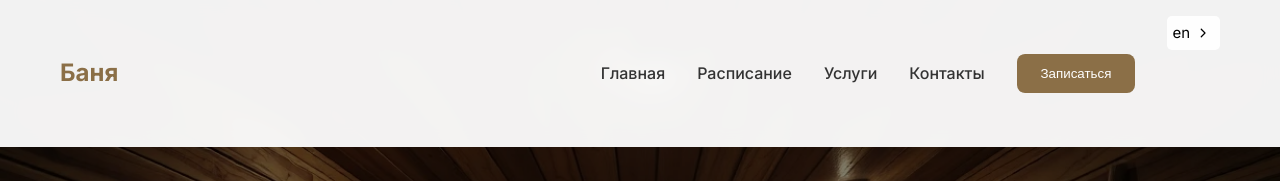
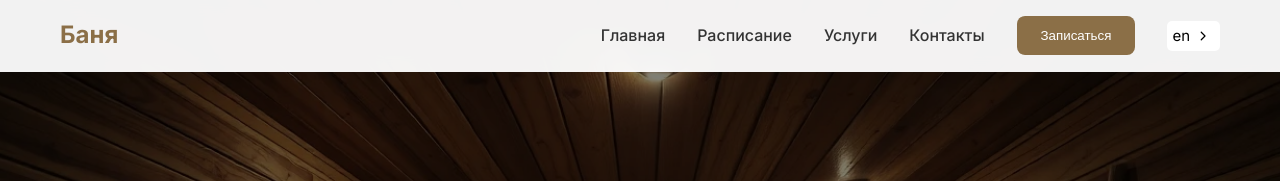
Before and after one commit to YurcheuskiRadzivon/project-b-frontend, a Vue app: page / in a window 1280 px wide. Shown: the top 181 px of the page. Built offline with nearby package versions, Linux system fonts and the light colour scheme.

Commit message:
add language switcher v2

```diff
--- a/src/components/LanguageSwitcher.vue
+++ b/src/components/LanguageSwitcher.vue
@@ -38,10 +38,11 @@
 .select {
     width: fit-content;
     cursor: pointer;
-  position: relative;
     transition: 300ms;
     color: black;
-  overflow: hidden;
+    overflow: visible; /* Изменено с hidden */
+    position: relative; /* Изменено с absolute */
+    height: 30px; /* Фиксированная высота */
 }
 
 .selected {
@@ -55,6 +56,7 @@
     display: flex;
     align-items: center;
     justify-content: space-between;
+    height: 100%;
 }
 
 .arrow {
@@ -74,15 +76,18 @@
     border-radius: 5px;
     padding: 5px;
     background-color: rgba(255, 255, 255, 0.95);
-  position: relative;
-  top: -100px;
+    position: absolute;
+    top: 100%; /* Изменено с -100px */
+    left: 0;
     opacity: 0;
     transition: 300ms;
+    z-index: 1001;
+    box-shadow: 0 5px 10px rgba(0,0,0,0.1);
 }
 
 .select:hover > .options {
     opacity: 1;
-  top: 0;
+    top: 100%; /* Остается на месте при открытии */
 }
 
 .select:hover > .selected .arrow {
@@ -99,6 +104,7 @@
 }
 .option:hover {
   background-color: #8b6f47;
+  color: #fff;
 }
 
 .options input[type="radio"] {
--- a/src/components/Navbar.vue
+++ b/src/components/Navbar.vue
@@ -11,7 +11,7 @@
         <li class="nav-book-li">
           <button class="nav-book-btn" @click="scrollToBooking">Записаться</button>
         </li>
-        <li><LanguageSwitcher/></li>
+        <li class="switcher"><LanguageSwitcher/></li>
       </ul>
     </div>
   </nav>
@@ -68,6 +68,7 @@ export default {
     backdrop-filter: blur(10px);
     z-index: 1000;
     padding: 1rem 0;
+    height: 72px ;
 }
 
 .nav-container {
@@ -153,18 +154,37 @@ export default {
     margin-left: auto;
 }
 
+li.switcher{
+   position: relative;
+    height: 30px; /* Фиксированная высота для li */
+    display: flex;
+    align-items: center;
+}
+
 /* Responsive Navigation */
 @media (max-width: 768px) {
     .mobile-menu-toggle {
         display: block;
+        order: 1;
     }
-
+ .logo {
+        order: 0; /* Лого слева */
+    }
     .nav-menu {
         display: none; /* Hide menu by default on mobile */
     }
 
     .nav-menu.mobile-open {
         display: flex; /* Show menu when toggled */
+    }
+
+     li.switcher {
+         position: absolute;
+        right: 60px; /* Отступ от правого края */
+        /* top: 50%; */
+        /* transform: translateY(-50%); */
+        margin: 0;
+        order: 2;
     }
 
     .nav-book-li {
```
Lines whose indentation alone changed are shown as unchanged.
